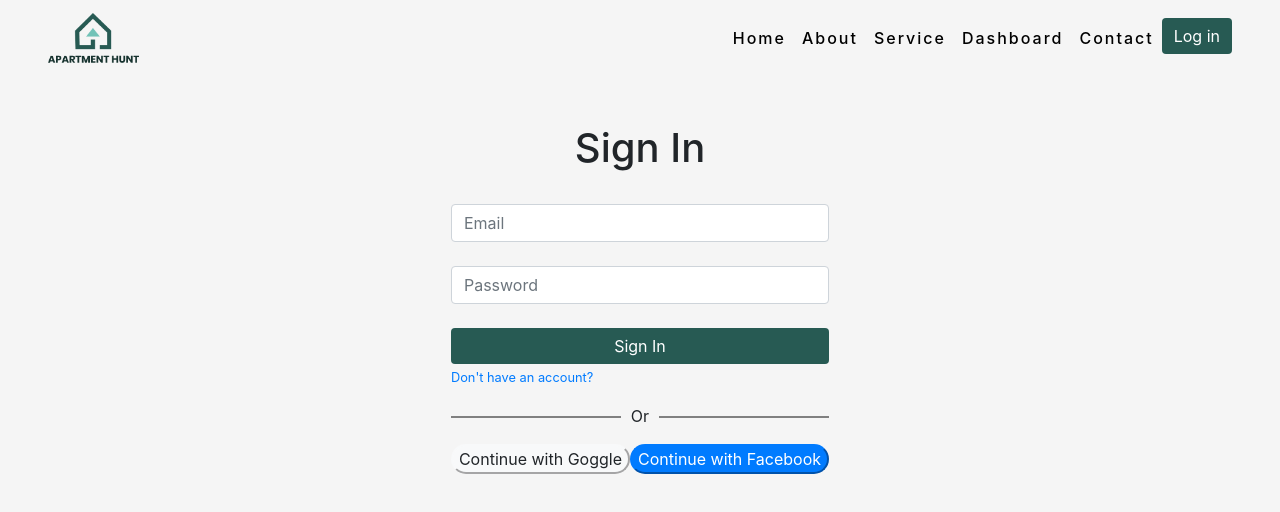
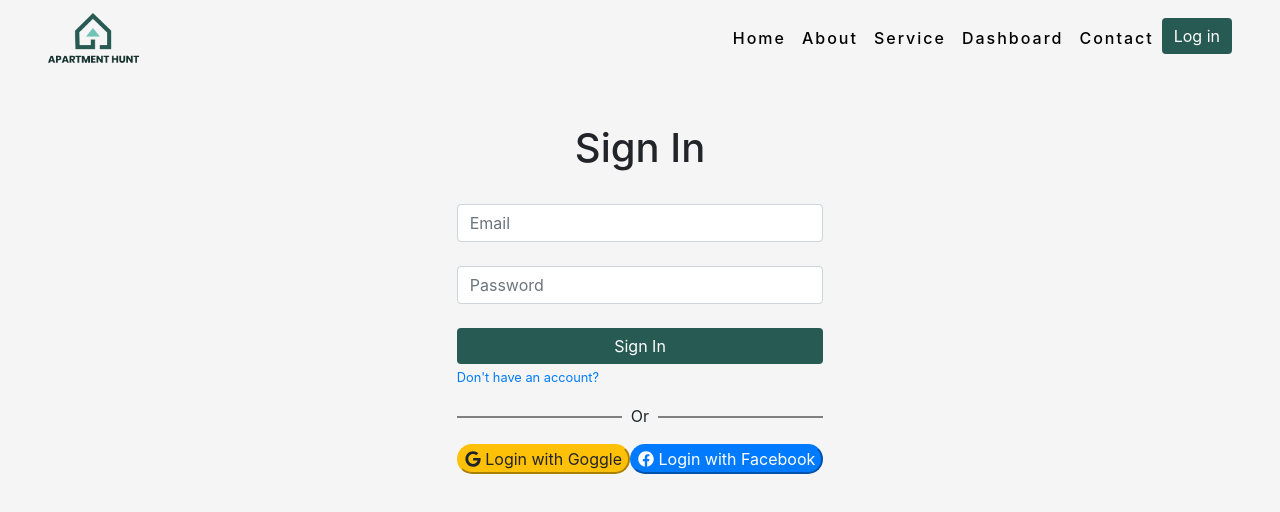
Before and after one commit to Hasanul-Banna/Apartment-Hunt, a React (Create React App) app: page /login in a window 1280 px wide. Shown: the top 512 px of the page. Built offline with nearby package versions, Linux system fonts and the light colour scheme.

Commit message:
Dashboard added  &  frontend Done

```diff
--- a/src/Components/GoggleFbLogin.js
+++ b/src/Components/GoggleFbLogin.js
@@ -4,6 +4,8 @@ import firebase from "firebase/app";
 import "firebase/auth";
 import { firebaseConfig } from './firebase.config';
 import { useHistory, useLocation } from 'react-router-dom';
+import { FontAwesomeIcon } from '@fortawesome/react-fontawesome';
+import { faFacebook, faGoogle } from '@fortawesome/free-brands-svg-icons';
 
 if (firebase.apps.length === 0) {
     firebase.initializeApp(firebaseConfig);
@@ -44,8 +46,8 @@ const GoggleFbLogin = () => {
 
     return (
         <div>
-            <button onClick={handleGoogleSignIn} className="rounded-pill  btn-light">Continue with Goggle</button>
-            <button onClick={handleFbSignIn} className="rounded-pill btn-primary">Continue with Facebook</button>
+            <button onClick={handleGoogleSignIn} className="rounded-pill  btn-warning"><FontAwesomeIcon icon={faGoogle} /> Login with Goggle</button>
+            <button onClick={handleFbSignIn} className="rounded-pill btn-primary"><FontAwesomeIcon icon={faFacebook} /> Login with Facebook</button>
         </div>
     );
 };
```
